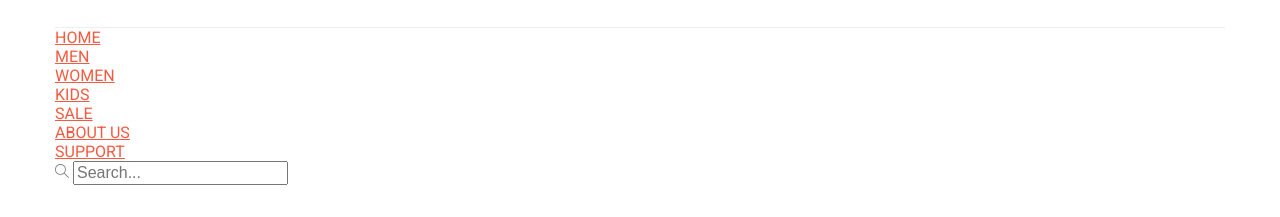
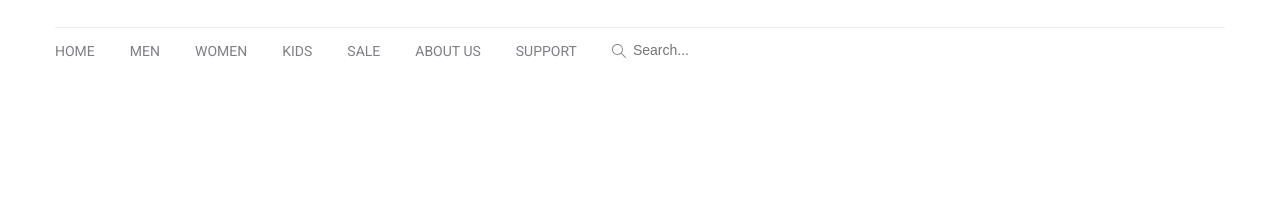
Before and after one commit to araykalimbetova/part3, a plain HTML site: page index.html in a window 1280 px wide. Shown: the part 71-288 px from the top of the page. Drawn offline with Linux system fonts and the light colour scheme.

Commit message:
part3-Описание стилей шапки сайта

```diff
--- a/style.css
+++ b/style.css
@@ -136,3 +136,37 @@ img{
 		.header-basket a:hover{
 			color:#f45a40;
 		}
+	.header-bottom{
+		padding:15px 0;
+	}
+		.menu{
+			float:left;
+		}
+			.menu li{
+			float:left;
+			text-transform:uppercase;
+			margin-right:35px;
+			font-size:0.875em;
+			}
+			.menu li a{
+			color:#7e7f84;
+			text-decoration:none;
+			}
+			.menu li a:hover{
+			color:#f45a40;
+			}
+		.search-block{
+			float:left;
+			margin-top:-3px;
+		}
+			.search-btn{
+				float:left;
+				margin:4px 5px 0 0;
+			}
+			.search{
+				float:left;
+				font-size:0.875em;
+				color:#7e7f84;
+				border:none;
+				line-height:1.4;
+			}
```
Lines whose indentation alone changed are shown as unchanged.
